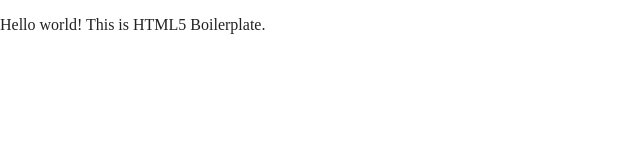
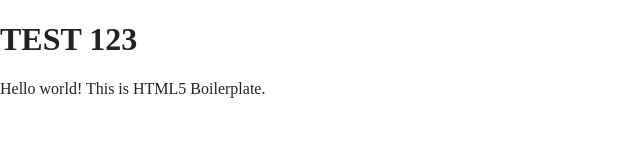
Before and after one commit to Rayglass/Test-Project, a website built with Parcel: page index.html in a window 1280 px wide. Shown: the whole page, without its empty margins (0-640 px from the left). Built offline with nearby package versions, Linux system fonts and the light colour scheme.

Commit message:
second commit

```diff
--- a/index.html
+++ b/index.html
@@ -3,7 +3,7 @@
 
 <head>
   <meta charset="utf-8">
-  <title></title>
+  <title>Test Page</title>
   <meta name="description" content="">
   <meta name="viewport" content="width=device-width, initial-scale=1">
 
@@ -23,7 +23,7 @@
 </head>
 
 <body>
-
+<h1>TEST 123</h1>
   <!-- Add your site or application content here -->
   <p>Hello world! This is HTML5 Boilerplate.</p>
   <script src="js/vendor/modernizr-3.11.2.min.js"></script>
```
